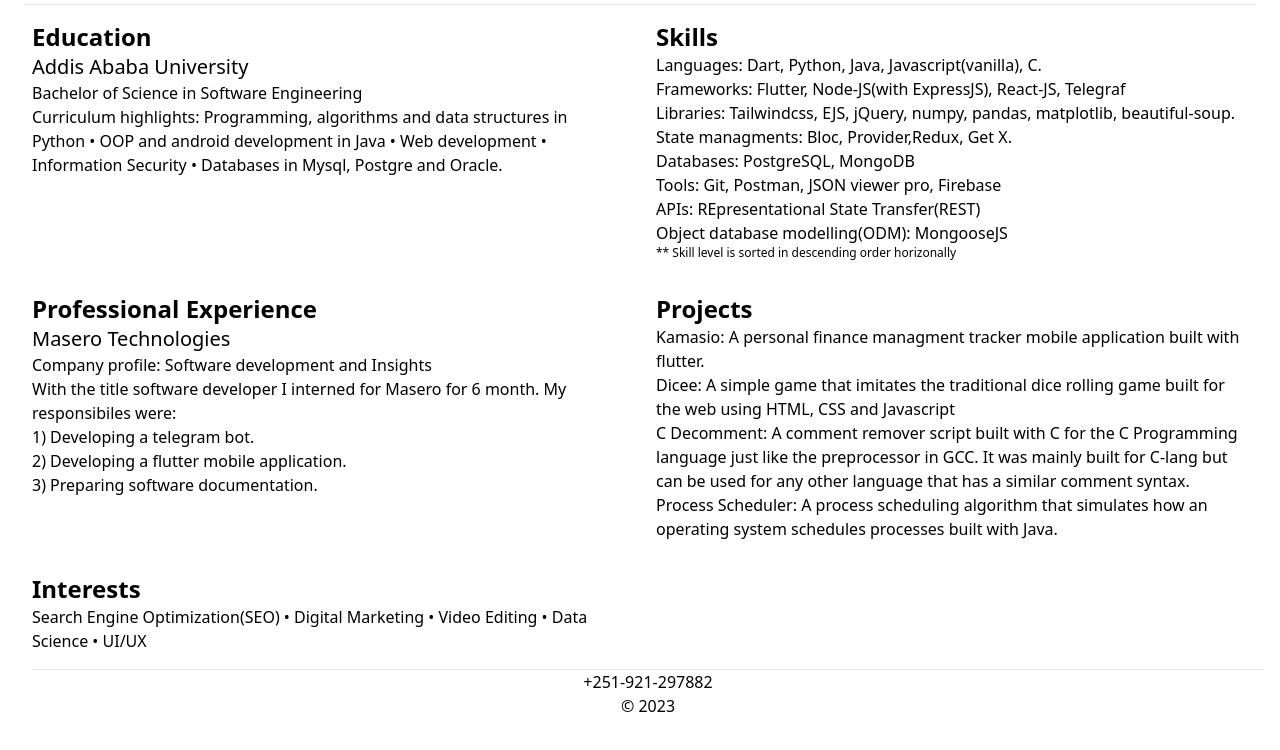
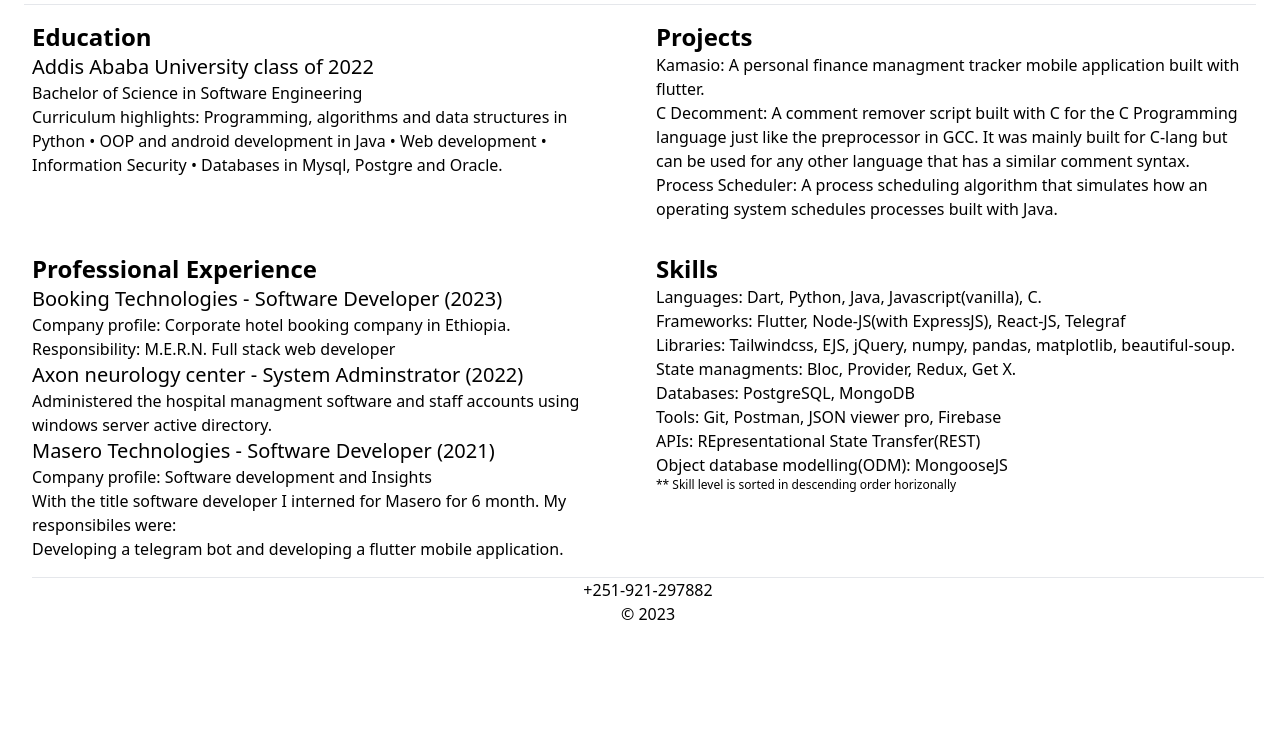
Before and after one commit to michaelzewdu/cv, a website: page index.html in a window 1280 px wide. Shown: the part 112-862 px from the top of the page. After the commit the page ends 800 px from the top, so only its background shows below. Drawn offline with nearby package versions, Linux system fonts and the light colour scheme.

Commit message:
docs: experience update

```diff
--- a/index.html
+++ b/index.html
@@ -48,12 +48,47 @@
         <div class="m-2">
             <h3 class="text-2xl font-semibold">Education</h3>
             <div>
-                <h4 class="text-xl font-medium ">Addis Ababa University</h4>
+                <h4 class="text-xl font-medium ">Addis Ababa University class of 2022</h4>
                 <p class="font-medium">Bachelor of Science in Software Engineering</p>
             </div>
             <p>Curriculum highlights: Programming, algorithms and data structures in Python • OOP and android
                 development in
                 Java • Web development • Information Security • Databases in Mysql, Postgre and Oracle.</p>
+        </div>
+
+        <div class="m-2">
+            <h3 class="text-2xl font-semibold">Projects</h3>
+            <p class="font-light"><span class="font-normal">Kamasio: </span>A personal finance managment tracker mobile
+                application built with flutter.</p>
+
+            <p class="font-light"><span class="font-normal">C Decomment: </span>A comment remover script built with C
+                for the C Programming language just like the preprocessor in GCC. It was mainly built for C-lang but can
+                be used for any other language that has a similar comment syntax. </p>
+            <p class="font-light"><span class="font-normal">Process Scheduler: </span>A process scheduling algorithm
+                that simulates how an operating system schedules processes built with Java.</p>
+        </div>
+
+
+
+        <div class="m-2">
+            <h3 class="text-2xl font-semibold">Professional Experience</h3>
+
+            <h4 class="text-xl font-medium">Booking Technologies - Software Developer (2023)</h4>
+            <h5>Company profile: Corporate hotel booking company in Ethiopia.</h5>
+            <p> Responsibility: M.E.R.N. Full stack web developer  </p>
+
+
+            <h4 class="text-xl font-medium">Axon neurology center - System Adminstrator (2022)</h4>
+            <p> Administered the hospital managment software and staff accounts using windows server active directory.  </p>
+
+            <h4 class="text-xl font-medium">Masero Technologies - Software Developer (2021)</h4>
+            <h5>Company profile: Software development and Insights</h5>
+            <p>With the title software developer I interned for Masero for 6 month. My responsibiles were:  </p>
+
+            <p>
+            Developing a telegram bot and developing a flutter mobile application.
+            </p>
+
         </div>
 
         <div class="m-2">
@@ -65,7 +100,7 @@
                 Telegraf</p>
             <p class="font-light"> <span class="font-normal">Libraries: </span>Tailwindcss, EJS, jQuery, numpy, pandas,
                 matplotlib, beautiful-soup.</p>
-            <p class="font-light"> <span class="font-normal">State managments: </span> Bloc, Provider,Redux, Get X.</p>
+            <p class="font-light"> <span class="font-normal">State managments: </span> Bloc, Provider, Redux, Get X.</p>
             <p class="font-light"> <span class="font-normal">Databases: </span> PostgreSQL, MongoDB</p>
             <p class="font-light"> <span class="font-normal">Tools: </span> Git, Postman, JSON viewer pro, Firebase</p>
             <p class="font-light"> <span class="font-normal">APIs: </span>REpresentational State Transfer(REST)</p>
@@ -73,43 +108,12 @@
             <p class="text-xs font-thin">** Skill level is sorted in descending order horizonally</p>
         </div>
 
-        <div class="m-2">
-            <h3 class="text-2xl font-semibold">Professional Experience</h3>
-            <h4 class="text-xl font-medium">Masero Technologies</h4>
-            <h5>Company profile: Software development and Insights</h5>
-            <p>With the title software developer I interned for Masero for 6 month. My responsibiles were:
-            </p>
-            <p>
 
-            </p>
-            <p>
-                1) Developing a telegram bot.
-            </p>
-            <p>
-                2) Developing a flutter mobile application.
-            </p>
-            <p>
-                3) Preparing software documentation.
-            </p>
-        </div>
 
-        <div class="m-2">
-            <h3 class="text-2xl font-semibold">Projects</h3>
-            <p class="font-light"><span class="font-normal">Kamasio: </span>A personal finance managment tracker mobile
-                application built with flutter.</p>
-            <p class="font-light"><span class="font-normal">Dicee: </span>A simple game that imitates the traditional
-                dice rolling game built for the web using HTML, CSS and Javascript</p>
-            <p class="font-light"><span class="font-normal">C Decomment: </span>A comment remover script built with C
-                for the C Programming language just like the preprocessor in GCC. It was mainly built for C-lang but can
-                be used for any other language that has a similar comment syntax. </p>
-            <p class="font-light"><span class="font-normal">Process Scheduler: </span>A process scheduling algorithm
-                that simulates how an operating system schedules processes built with Java.</p>
-        </div>
-
-        <div class="m-2">
+        <!-- <div class="m-2">
             <h3 class="text-2xl font-semibold">Interests</h3>
             <p>Search Engine Optimization(SEO) • Digital Marketing • Video Editing • Data Science • UI/UX</p>
-        </div>
+        </div> -->
 
 
     </div>
```
